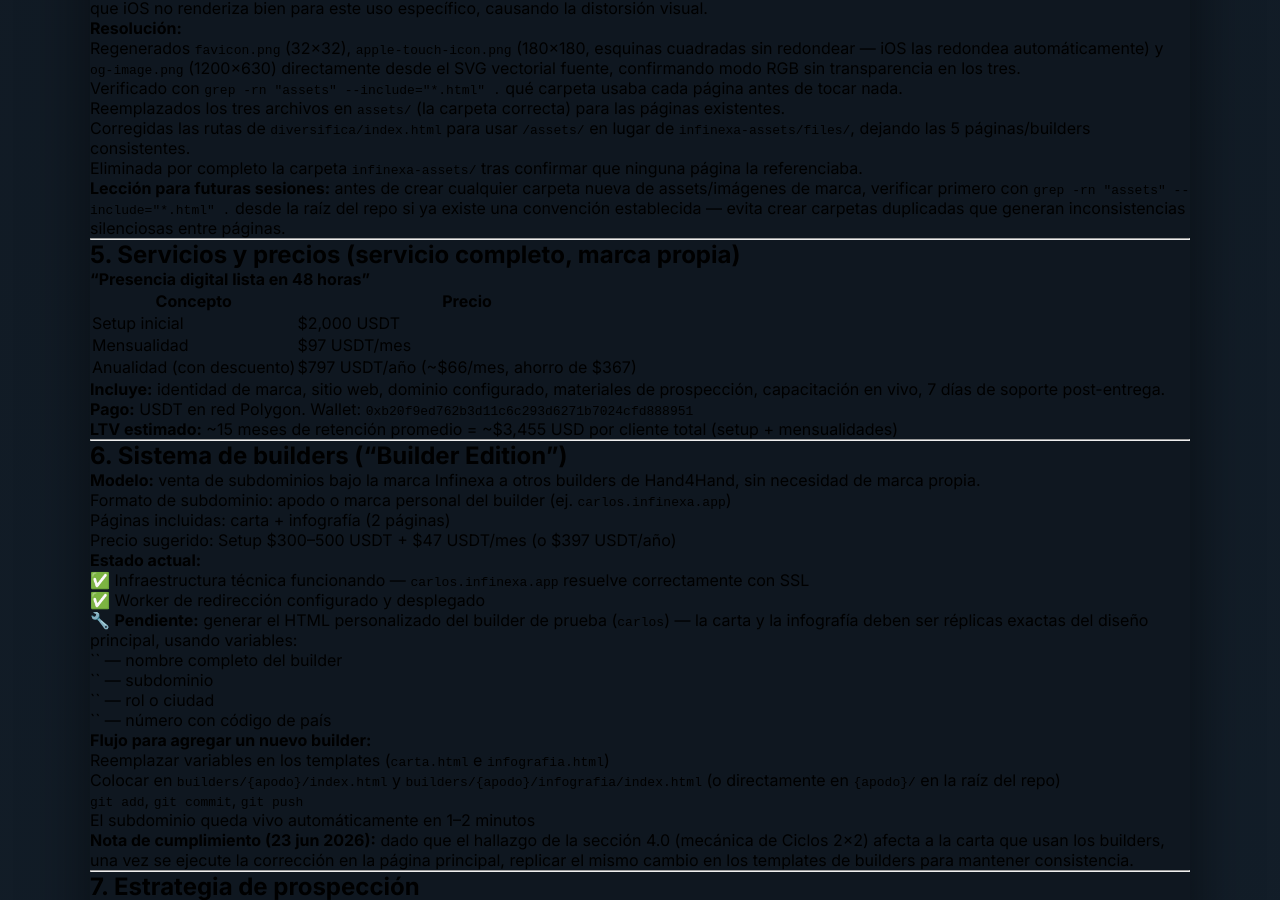
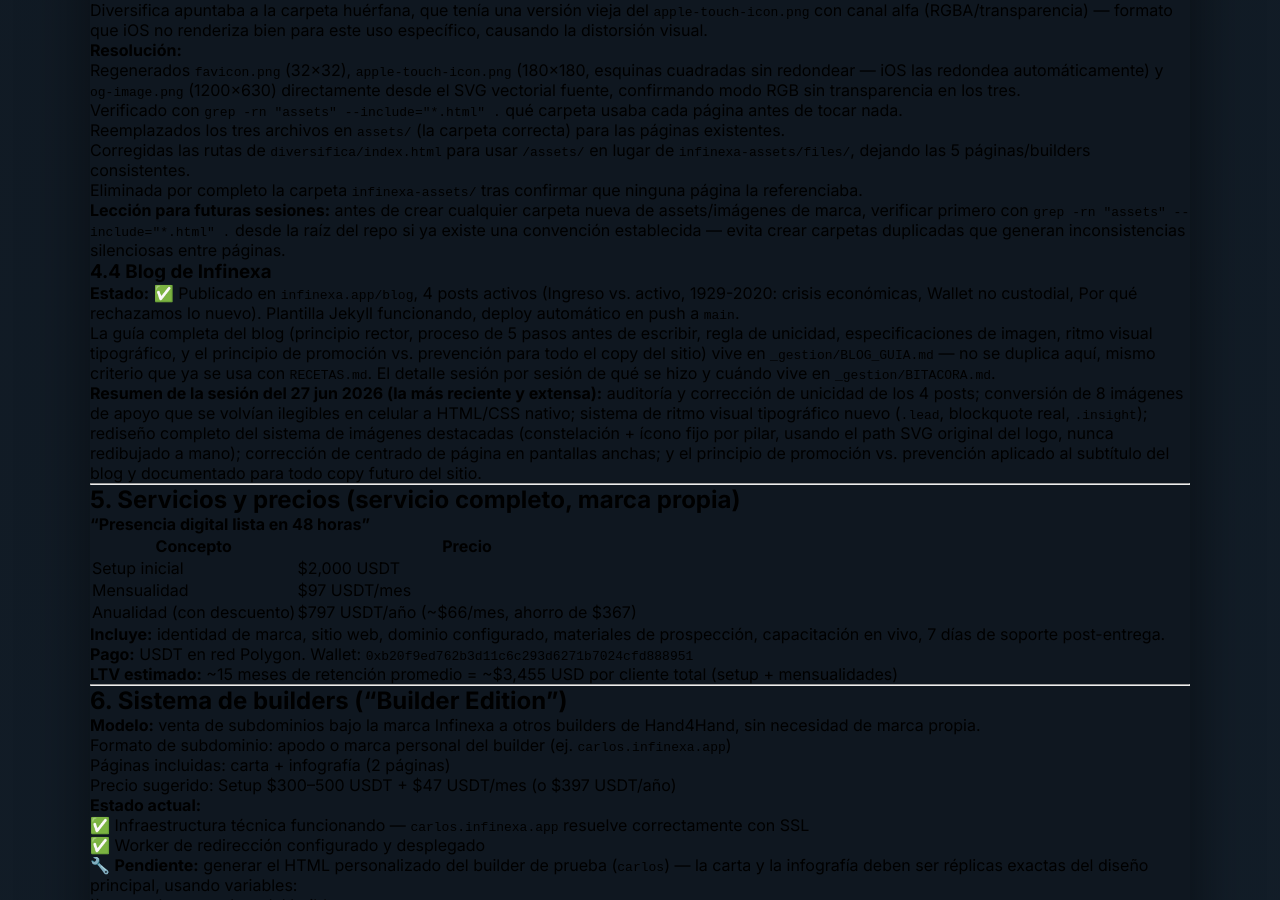
Before and after one commit to Appsalex/infinexa, a Jekyll site: the page built from ESTADO.md, in a window 1280 px wide and 900 px high, scrolled down 5468 px. Built offline with Jekyll 4.4.1, drawn with Linux system fonts in a browser that asks for light colours; our own code applies the rules of GitHub Pages for plain Markdown files; some of the changed text lies outside the part shown.

Commit message:
Actualizar ESTADO.md: blog agregado al estado del proyecto, post #5 pendiente

```diff
--- a/ESTADO.md
+++ b/ESTADO.md
@@ -2,7 +2,7 @@
 
 > Este archivo es la fuente única de verdad del proyecto. Se actualiza después de cada sesión de trabajo, sin importar en qué conversación de Claude se realizó. No se crean archivos nuevos por conversación — siempre se edita este mismo documento.
 
-**Última actualización:** 23 de junio, 2026 (sesión: nuevo pipeline de render con Playwright/Chromium para piezas de marketing, infografía de Diversifica actualizada con datos verificados y atribuidos, guía consolidada de cumplimiento Meta/WhatsApp agregada a RECETAS.md, detección de riesgo de cumplimiento en la mecánica de Ciclos 2×2 de la carta — pendiente de ejecutar)
+**Última actualización:** 27 de junio, 2026 (sesión larga: auditoría de unicidad de los 4 posts del blog, conversión de imágenes ilegibles a HTML/CSS nativo, sistema de ritmo visual tipográfico, rediseño del sistema de imágenes destacadas del blog, principio de promoción vs. prevención documentado para todo el copy del sitio — detalle completo en `_gestion/BLOG_GUIA.md` y `_gestion/BITACORA.md`)
 
 ---
 
@@ -114,6 +114,7 @@
 | La infografía | `infinexa.app/infografia` | ✅ Publicada — gradiente corregido hasta DeFi, tipografía igualada con la carta |
 | Servicios | `infinexa.app/servicios` | ✅ Publicada — con precios USDT y wallet (sin QR) |
 | Diversifica | `infinexa.app/diversifica` | ✅ Publicada — ver detalles abajo |
+| Blog | `infinexa.app/blog` | ✅ Publicado — 4 posts, ver sección 4.4 |
 
 **Detalles técnicos resueltos en la infografía:**
 - Gradiente de la barra histórica corregido para terminar exactamente en el marcador "DeFi"
@@ -250,6 +251,32 @@
 
 **Lección para futuras sesiones:** antes de crear cualquier carpeta nueva de assets/imágenes de marca, verificar primero con `grep -rn "assets" --include="*.html" .` desde la raíz del repo si ya existe una convención establecida — evita crear carpetas duplicadas que generan inconsistencias silenciosas entre páginas.
 
+### 4.4 Blog de Infinexa
+
+**Estado:** ✅ Publicado en `infinexa.app/blog`, 4 posts activos (Ingreso vs.
+activo, 1929-2020: crisis económicas, Wallet no custodial, Por qué
+rechazamos lo nuevo). Plantilla Jekyll funcionando, deploy automático
+en push a `main`.
+
+La guía completa del blog (principio rector, proceso de 5 pasos antes
+de escribir, regla de unicidad, especificaciones de imagen, ritmo
+visual tipográfico, y el principio de promoción vs. prevención para
+todo el copy del sitio) vive en `_gestion/BLOG_GUIA.md` — no se
+duplica aquí, mismo criterio que ya se usa con `RECETAS.md`. El
+detalle sesión por sesión de qué se hizo y cuándo vive en
+`_gestion/BITACORA.md`.
+
+**Resumen de la sesión del 27 jun 2026 (la más reciente y extensa):**
+auditoría y corrección de unicidad de los 4 posts; conversión de 8
+imágenes de apoyo que se volvían ilegibles en celular a HTML/CSS
+nativo; sistema de ritmo visual tipográfico nuevo (`.lead`, blockquote
+real, `.insight`); rediseño completo del sistema de imágenes
+destacadas (constelación + ícono fijo por pilar, usando el path SVG
+original del logo, nunca redibujado a mano); corrección de centrado
+de página en pantallas anchas; y el principio de promoción vs.
+prevención aplicado al subtítulo del blog y documentado para todo
+copy futuro del sitio.
+
 ---
 
 ## 5. Servicios y precios (servicio completo, marca propia)
@@ -325,19 +352,20 @@
 ## 8. Próximos pasos inmediatos
 
 1. **🔴 Prioritario — Ejecutar la eliminación de la mecánica de Ciclos 2×2 del Escalón 4 de la carta** (riesgo de cumplimiento — ver sección 4.0). Prompt ya generado, pendiente de llevarse a la conversación de páginas web y aplicarse al `index.html` real.
-2. Generar HTML completo de `carta.html` e `infografia.html` para el sistema de builders (templates con variables) — al hacerlo, incorporar ya la versión corregida sin la mecánica de ciclos
-3. Terminar de personalizar y publicar el builder de prueba `carlos`
-4. Aplicar el nuevo logo al sitio web en vivo (`infinexa.app`)
-5. Importar los SVG de marca a Figma/Illustrator y generar exportaciones PNG
-6. Decidir si se generan los 4 textos de prospección semanal para grupos de WhatsApp
-7. Evaluar primer cliente real para el servicio completo o para Builder Edition
-8. Compartir la infografía de Diversifica actualizada (65%/45%/29%, fuente Tom Corley) en estados/grupos, enlazando a `infinexa.app/diversifica/`
-9. Cuando la página de Servicios esté lista para tráfico de búsqueda directa, solicitar su indexación en Google Search Console (mismo proceso ya usado para las otras 3 páginas)
-10. Agregar cada página nueva que se publique a futuro tanto al `sitemap.xml` como a la solicitud de indexación en Search Console
-11. Subir los dos documentos de marca actualizados (`Infinexa_Manual_de_Marca.docx`, `Infinexa_Brand_Identity_Brief.docx`) al repositorio, y eliminar las versiones anteriores (PDF del Manual y `infinexa-brand-brief.docx` viejo) una vez confirmado que el contenido fue migrado completo
-12. Ejecutar la semana 1 del plan de contenido orgánico en Facebook (`_marketing/PLAN-ORGANICO.md`) y registrar resultados reales (DMs recibidos, llamadas agendadas) en `BITACORA.md` para ajustar las semanas siguientes con datos, no con intuición
-13. ~~Revisar si la infografía de WhatsApp tiene el mismo desbalance detectado en Diversifica~~ — ✅ **Resuelto.** Revisión completa hecha en sesión del 22 jun 2026 (ver sección 4.1b).
-14. Aplicar la guía de cumplimiento Meta/WhatsApp (sección 10 / RECETAS.md) a futuras revisiones de copy en todas las páginas, especialmente antes de correr cualquier campaña de Meta Ads o Google Ads
+2. Definir el tema del post #5 del blog siguiendo el Paso 1 de `BLOG_GUIA.md` (demanda comprobada) — quedó pendiente de la sesión del 27 jun 2026, donde el trabajo se redirigió a auditar los 4 posts existentes antes de avanzar a uno nuevo.
+3. Generar HTML completo de `carta.html` e `infografia.html` para el sistema de builders (templates con variables) — al hacerlo, incorporar ya la versión corregida sin la mecánica de ciclos
+4. Terminar de personalizar y publicar el builder de prueba `carlos`
+5. Aplicar el nuevo logo al sitio web en vivo (`infinexa.app`)
+6. Importar los SVG de marca a Figma/Illustrator y generar exportaciones PNG
+7. Decidir si se generan los 4 textos de prospección semanal para grupos de WhatsApp
+8. Evaluar primer cliente real para el servicio completo o para Builder Edition
+9. Compartir la infografía de Diversifica actualizada (65%/45%/29%, fuente Tom Corley) en estados/grupos, enlazando a `infinexa.app/diversifica/`
+10. Cuando la página de Servicios esté lista para tráfico de búsqueda directa, solicitar su indexación en Google Search Console (mismo proceso ya usado para las otras 3 páginas)
+11. Agregar cada página nueva que se publique a futuro tanto al `sitemap.xml` como a la solicitud de indexación en Search Console
+12. Subir los dos documentos de marca actualizados (`Infinexa_Manual_de_Marca.docx`, `Infinexa_Brand_Identity_Brief.docx`) al repositorio, y eliminar las versiones anteriores (PDF del Manual y `infinexa-brand-brief.docx` viejo) una vez confirmado que el contenido fue migrado completo
+13. Ejecutar la semana 1 del plan de contenido orgánico en Facebook (`_marketing/PLAN-ORGANICO.md`) y registrar resultados reales (DMs recibidos, llamadas agendadas) en `BITACORA.md` para ajustar las semanas siguientes con datos, no con intuición
+14. ~~Revisar si la infografía de WhatsApp tiene el mismo desbalance detectado en Diversifica~~ — ✅ **Resuelto.** Revisión completa hecha en sesión del 22 jun 2026 (ver sección 4.1b).
+15. Aplicar la guía de cumplimiento Meta/WhatsApp (sección 10 / RECETAS.md) a futuras revisiones de copy en todas las páginas, especialmente antes de correr cualquier campaña de Meta Ads o Google Ads
 
 ---
 
```
